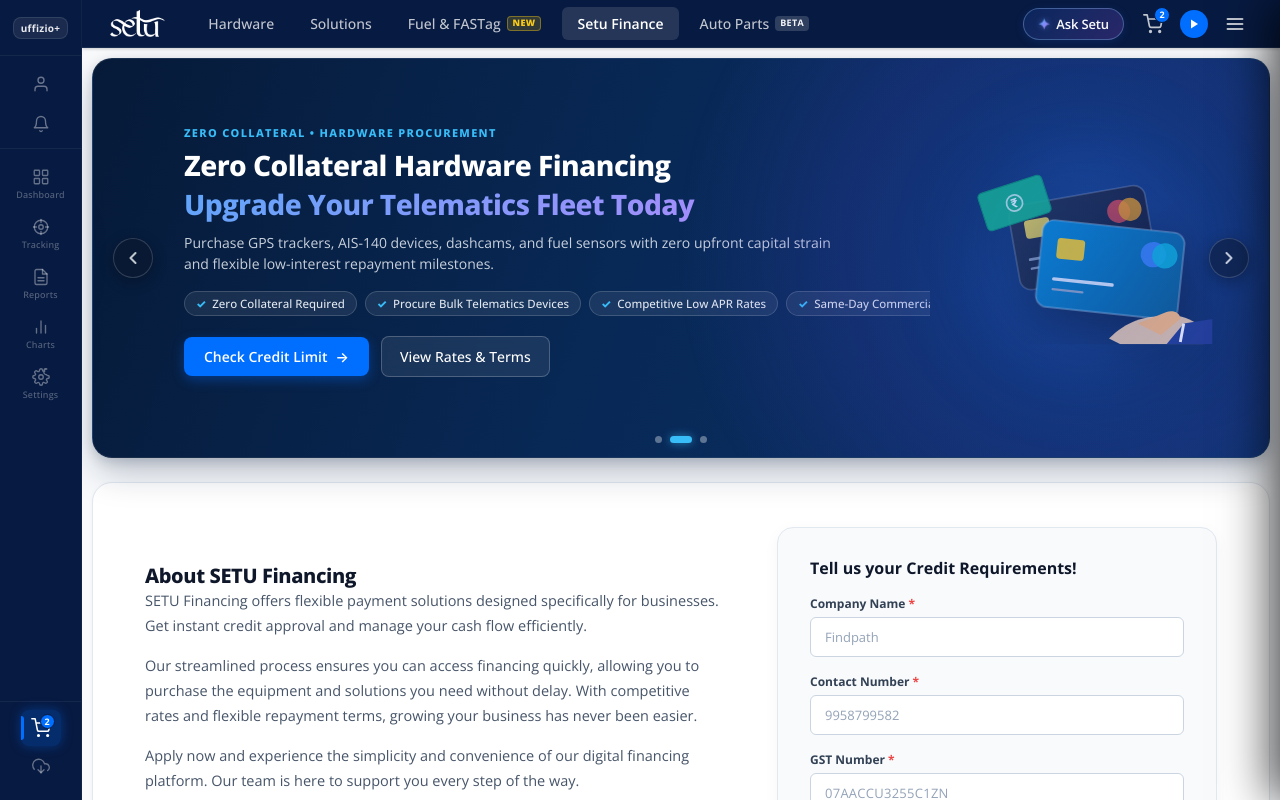
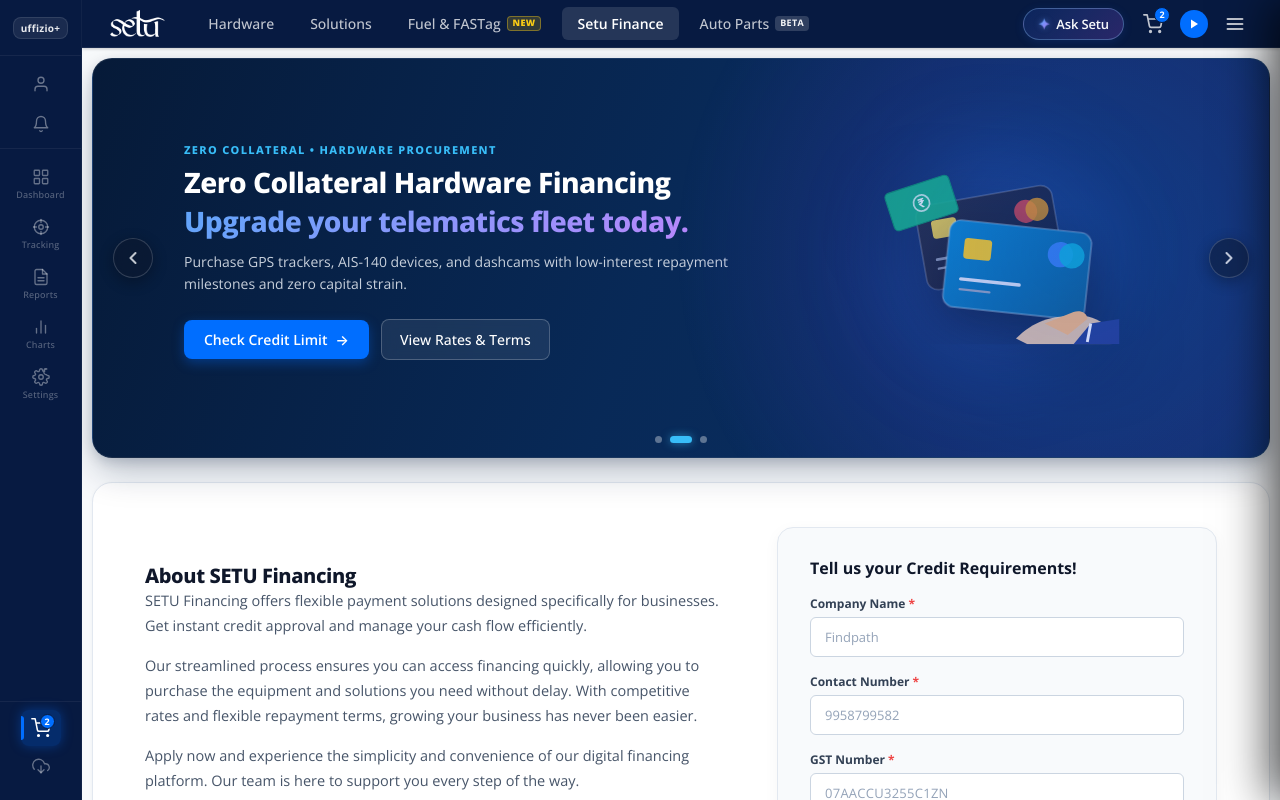
Before and after one commit to kinjal106/setu, a React (Vite) app: page /finance in a window 1280 px wide. Built offline with nearby package versions, Linux system fonts and the light colour scheme.

Commit message:
Streamline FuelFastag and SetuFinance banners to match clean Home page format with crisp content and no pill clutter

```diff
--- a/src/pages/FuelFastag/FuelFastag.css
+++ b/src/pages/FuelFastag/FuelFastag.css
@@ -128,14 +128,13 @@
 .ff-hero-banner__content {
   position: relative;
   z-index: 2;
-  flex: 1 1 auto;
-  min-width: 0;
-  max-width: 860px;
+  flex: 0 0 58%;
+  max-width: 680px;
   height: 100%;
   display: flex;
   flex-direction: column;
   justify-content: center;
-  padding: 26px 20px 40px 90px;
+  padding: 26px 28px 40px 90px;
   box-sizing: border-box;
 }
 
@@ -176,46 +175,8 @@
   font-size: 14px;
   line-height: 1.55;
   color: rgba(226, 232, 240, 0.88);
-  margin: 0 0 16px 0;
-  max-width: 660px;
-}
-
-/* Feature Checkmark Pills: Aligned in single line */
-.ff-hero-pills {
-  display: flex;
-  flex-wrap: nowrap;
-  align-items: center;
-  gap: 8px;
-  margin-bottom: 20px;
-  max-width: 100%;
-  overflow-x: auto;
-  scrollbar-width: none;
-}
-
-.ff-hero-pills::-webkit-scrollbar {
-  display: none;
-}
-
-.ff-hero-pill {
-  display: inline-flex;
-  align-items: center;
-  gap: 6px;
-  background: rgba(255, 255, 255, 0.08);
-  border: 1px solid rgba(255, 255, 255, 0.16);
-  border-radius: 9999px;
-  padding: 4px 11px;
-  font-size: 11.5px;
-  color: #E2E8F0;
-  font-weight: 500;
-  backdrop-filter: blur(4px);
-  white-space: nowrap;
-  flex-shrink: 0;
-}
-
-.ff-pill-check {
-  color: #38BDF8;
-  font-weight: 800;
-  font-size: 11.5px;
+  margin: 0 0 24px 0;
+  max-width: 580px;
 }
 
 /* Action CTA Buttons (Exact match to Home page CTA style) */
@@ -289,12 +250,12 @@
 .ff-hero-banner__visual {
   position: relative;
   z-index: 2;
-  flex: 0 0 320px;
+  flex: 0 0 42%;
   height: 100%;
   display: flex;
   align-items: center;
   justify-content: center;
-  padding-right: 48px;
+  padding-right: 60px;
   box-sizing: border-box;
 }
 
--- a/src/pages/FuelFastag/FuelFastag.jsx
+++ b/src/pages/FuelFastag/FuelFastag.jsx
@@ -10,15 +10,9 @@
   {
     id: 'fastag-bulk',
     overline: 'FUEL & FASTAG • NEW ON SETU',
-    titleLine1: 'FASTag and fuel cards',
-    titleLine2: 'for every vehicle you manage',
-    desc: 'Order tags and fuel cards in bulk for your own fleet or your customers’ fleets, with one KYC, one GST invoice and recharge for all vehicles in one go.',
-    pills: [
-      'One tag per vehicle, ordered in bulk',
-      'Issue in your customer’s name',
-      'FASTag by IDFC FIRST Bank',
-      'HP • IndianOil • BPCL'
-    ],
+    titleLine1: 'FASTag and Fuel Cards',
+    titleLine2: 'For every vehicle you manage.',
+    desc: 'Order certified RFID tags and corporate fuel cards with 1-KYC onboarding, unified GST invoicing, and instant recharges.',
     ctaText: 'Contact with us',
     ctaModal: 'enquire'
   },
@@ -26,14 +20,8 @@
     id: 'automated-toll',
     overline: 'SMART FLEET MOBILITY • INSTANT TOLL',
     titleLine1: 'Automated Toll Debits',
-    titleLine2: '& Zero-Downtime FASTag Recharges',
-    desc: 'Avoid toll plaza delays and low-balance blacklisting with automated wallet top-ups, instant transaction telemetry, and live trip debit reconciliation.',
-    pills: [
-      'Instant Auto-Recharge Rules',
-      'Blacklist & Low Balance Alerts',
-      'Multi-Vehicle Toll Tracking',
-      'Direct NPCI & NETC Integration'
-    ],
+    titleLine2: 'Zero-downtime FASTag recharges.',
+    desc: 'Avoid toll plaza delays and low-balance blacklisting with automated wallet top-ups, instant telemetry, and live trip reconciliation.',
     ctaText: 'Contact with us',
     ctaModal: 'enquire'
   },
@@ -41,14 +29,8 @@
     id: 'unified-billing',
     overline: 'ENTERPRISE BILLING • 1-KYC CONVENIENCE',
     titleLine1: 'Unified Fuel & Toll Expenses',
-    titleLine2: 'with 100% Input Tax Credit',
-    desc: 'Consolidate all fuel purchases and toll deductions into a single monthly GST invoice, drastically cutting accounting hours and simplifying fleet tax credits.',
-    pills: [
-      'Single Consolidated GST Invoice',
-      'Fuel Card Spending Limits',
-      'Cashless Fueling at 60,000+ Pumps',
-      'Complete Driver Expense Tracking'
-    ],
+    titleLine2: 'With 100% input tax credit.',
+    desc: 'Consolidate all fuel purchases and toll deductions into a single monthly GST invoice, drastically cutting accounting hours.',
     ctaText: 'Contact with us',
     ctaModal: 'enquire'
   }
@@ -300,16 +282,6 @@
                       <p className="ff-hero-banner__desc">
                         {slide.desc}
                       </p>
-
-                      {/* Feature Checkmark Pills */}
-                      <div className="ff-hero-pills">
-                        {slide.pills.map((pillText, pIdx) => (
-                          <div key={pIdx} className="ff-hero-pill">
-                            <span className="ff-pill-check">✓</span>
-                            <span>{pillText}</span>
-                          </div>
-                        ))}
-                      </div>
 
                       {/* Action CTA Button: Only Contact with us */}
                       <div className="ff-hero-actions">
--- a/src/pages/SetuFinance/SetuFinance.css
+++ b/src/pages/SetuFinance/SetuFinance.css
@@ -131,14 +131,13 @@
 .finance-hero-banner__content {
   position: relative;
   z-index: 2;
-  flex: 1 1 auto;
-  min-width: 0;
-  max-width: 860px;
+  flex: 0 0 58%;
+  max-width: 680px;
   height: 100%;
   display: flex;
   flex-direction: column;
   justify-content: center;
-  padding: 26px 20px 40px 90px;
+  padding: 26px 28px 40px 90px;
   box-sizing: border-box;
 }
 
@@ -157,7 +156,7 @@
   line-height: 1.24;
   color: #FFFFFF;
   letter-spacing: -0.02em;
-  margin: 0 0 10px 0;
+  margin: 0 0 12px 0;
   display: flex;
   flex-direction: column;
   gap: 4px;
@@ -179,54 +178,15 @@
   font-size: 14px;
   line-height: 1.55;
   color: rgba(226, 232, 240, 0.88);
-  margin: 0 0 16px 0;
-  max-width: 660px;
-}
-
-/* Feature Checkmark Pills: Aligned in single line */
-.finance-hero-pills {
-  display: flex;
-  flex-wrap: nowrap;
-  align-items: center;
-  gap: 8px;
-  margin-bottom: 20px;
-  max-width: 100%;
-  overflow-x: auto;
-  scrollbar-width: none;
-}
-
-.finance-hero-pills::-webkit-scrollbar {
-  display: none;
-}
-
-.finance-hero-pill {
-  display: inline-flex;
-  align-items: center;
-  gap: 6px;
-  background: rgba(255, 255, 255, 0.08);
-  border: 1px solid rgba(255, 255, 255, 0.16);
-  border-radius: 9999px;
-  padding: 4px 11px;
-  font-size: 11.5px;
-  color: #E2E8F0;
-  font-weight: 500;
-  backdrop-filter: blur(4px);
-  white-space: nowrap;
-  flex-shrink: 0;
-}
-
-.finance-pill-check {
-  color: #38BDF8;
-  font-weight: 800;
-  font-size: 11.5px;
+  margin: 0 0 24px 0;
+  max-width: 580px;
 }
 
 /* Action CTA Buttons (Exact match to Home page CTA style) */
 .finance-hero-actions {
   display: flex;
-  flex-wrap: wrap;
+  align-items: center;
   gap: 12px;
-  align-items: center;
 }
 
 .finance-btn {
@@ -277,12 +237,12 @@
 .finance-hero-visual {
   position: relative;
   z-index: 2;
-  flex: 0 0 320px;
+  flex: 0 0 42%;
   height: 100%;
   display: flex;
   align-items: center;
   justify-content: center;
-  padding-right: 48px;
+  padding-right: 60px;
   box-sizing: border-box;
 }
 
--- a/src/pages/SetuFinance/SetuFinance.jsx
+++ b/src/pages/SetuFinance/SetuFinance.jsx
@@ -6,14 +6,8 @@
     id: 'flexible-payment',
     overline: 'SETU CAPITAL & FINANCING • EASY CREDIT',
     titleLine1: 'Flexible Payment Solutions',
-    titleLine2: 'Grow Your Business with Easy Credit!',
-    desc: 'Get instant credit approval and flexible payment terms designed specifically for fleet operators and IoT businesses. Procure hardware and software without cash flow friction.',
-    pills: [
-      'Instant Credit Approval',
-      'Zero Hidden Charges',
-      'Flexible 30 to 90-Day Terms',
-      '100% Digital Process'
-    ],
+    titleLine2: 'Grow your business with easy credit.',
+    desc: 'Get instant credit approval and flexible 30 to 90-day payment terms for seamless hardware and software procurement.',
     primaryText: 'Apply for Credit',
     primaryAction: 'form',
     secondaryText: 'Learn more',
@@ -23,14 +17,8 @@
     id: 'hardware-financing',
     overline: 'ZERO COLLATERAL • HARDWARE PROCUREMENT',
     titleLine1: 'Zero Collateral Hardware Financing',
-    titleLine2: 'Upgrade Your Telematics Fleet Today',
-    desc: 'Purchase GPS trackers, AIS-140 devices, dashcams, and fuel sensors with zero upfront capital strain and flexible low-interest repayment milestones.',
-    pills: [
-      'Zero Collateral Required',
-      'Procure Bulk Telematics Devices',
-      'Competitive Low APR Rates',
-      'Same-Day Commercial Approval'
-    ],
+    titleLine2: 'Upgrade your telematics fleet today.',
+    desc: 'Purchase GPS trackers, AIS-140 devices, and dashcams with low-interest repayment milestones and zero capital strain.',
     primaryText: 'Check Credit Limit',
     primaryAction: 'form',
     secondaryText: 'View Rates & Terms',
@@ -40,14 +28,8 @@
     id: 'digital-onboarding',
     overline: 'POWERED BY JUSPAY • QUICK ONBOARDING',
     titleLine1: '100% Digital Fast-Track Onboarding',
-    titleLine2: 'Verified via GSTIN in Minutes',
-    desc: 'Simple paperless credit approval powered by Juspay. Verify your business in minutes and unlock instant purchasing power across the Setu ecosystem.',
-    pills: [
-      'Instant GSTIN Verification',
-      'Seamless Bank Mandate Setup',
-      'Automated Monthly Invoicing',
-      'Dedicated Finance Account Manager'
-    ],
+    titleLine2: 'Verified via GSTIN in minutes.',
+    desc: 'Paperless commercial credit verification powered by Juspay with seamless bank mandate setup and instant approval.',
     primaryText: 'Apply for Credit',
     primaryAction: 'form',
     secondaryText: 'Learn more',
@@ -341,16 +323,6 @@
                         {slide.desc}
                       </p>
 
-                      {/* Feature Checkmark Pills */}
-                      <div className="finance-hero-pills">
-                        {slide.pills.map((pillText, pIdx) => (
-                          <div key={pIdx} className="finance-hero-pill">
-                            <span className="finance-pill-check">✓</span>
-                            <span>{pillText}</span>
-                          </div>
-                        ))}
-                      </div>
-
                       {/* CTA Buttons (Exact match to Home page CTA style) */}
                       <div className="finance-hero-actions">
                         <button
```
